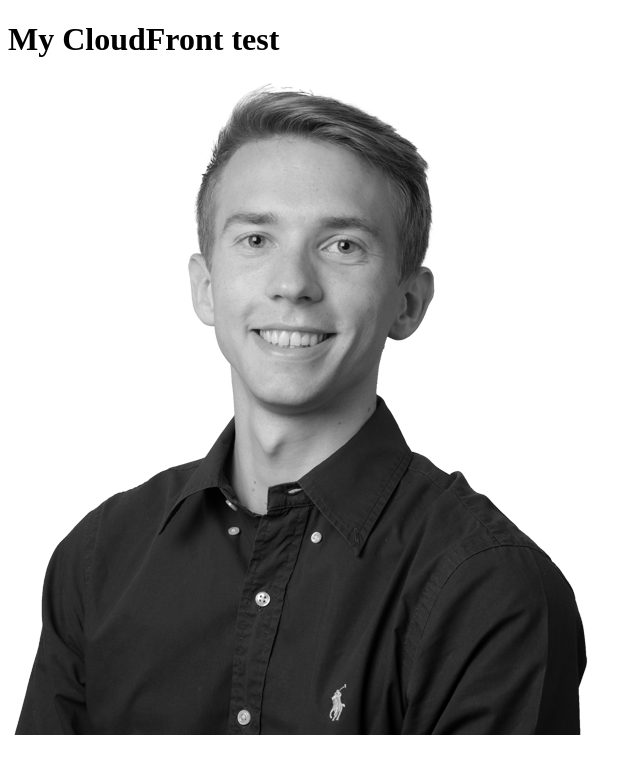
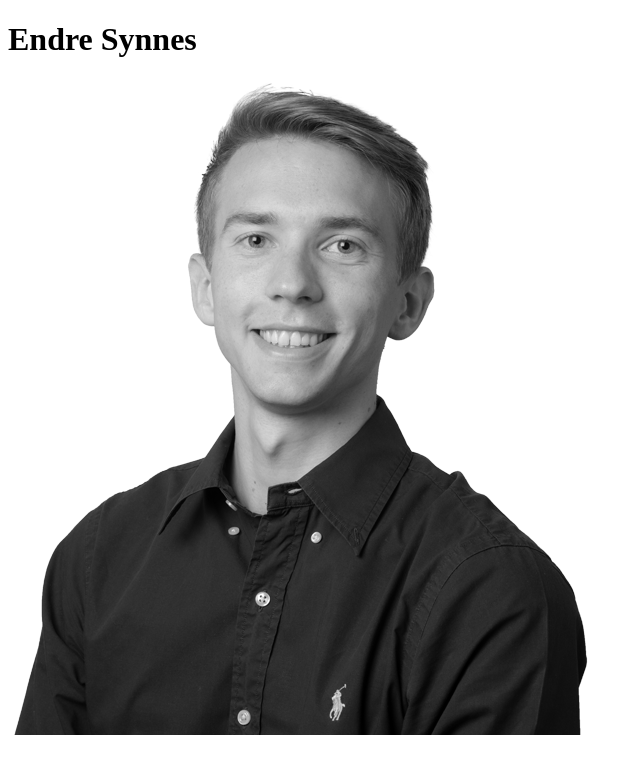
Before and after one commit to endre-synnes/youtube_code_examples, a plain HTML site: page aws/cloudfront/helloworld.html in a window 1280 px wide. Shown: the whole page, without its empty margins (0-642 px from the left). Drawn offline with Linux system fonts and the light colour scheme.

```diff
--- a/aws/cloudfront/helloworld.html
+++ b/aws/cloudfront/helloworld.html
@@ -5,7 +5,8 @@
     <title>Hello World</title>
 </head>
 <body>
-<h1>My CloudFront test</h1>
+<h1>Endre Synnes</h1>
+<p></p>
 <img src="endre.png" alt="Picture of me">
 </body>
 </html>
```
Also changed, not shown: 4 other files.
